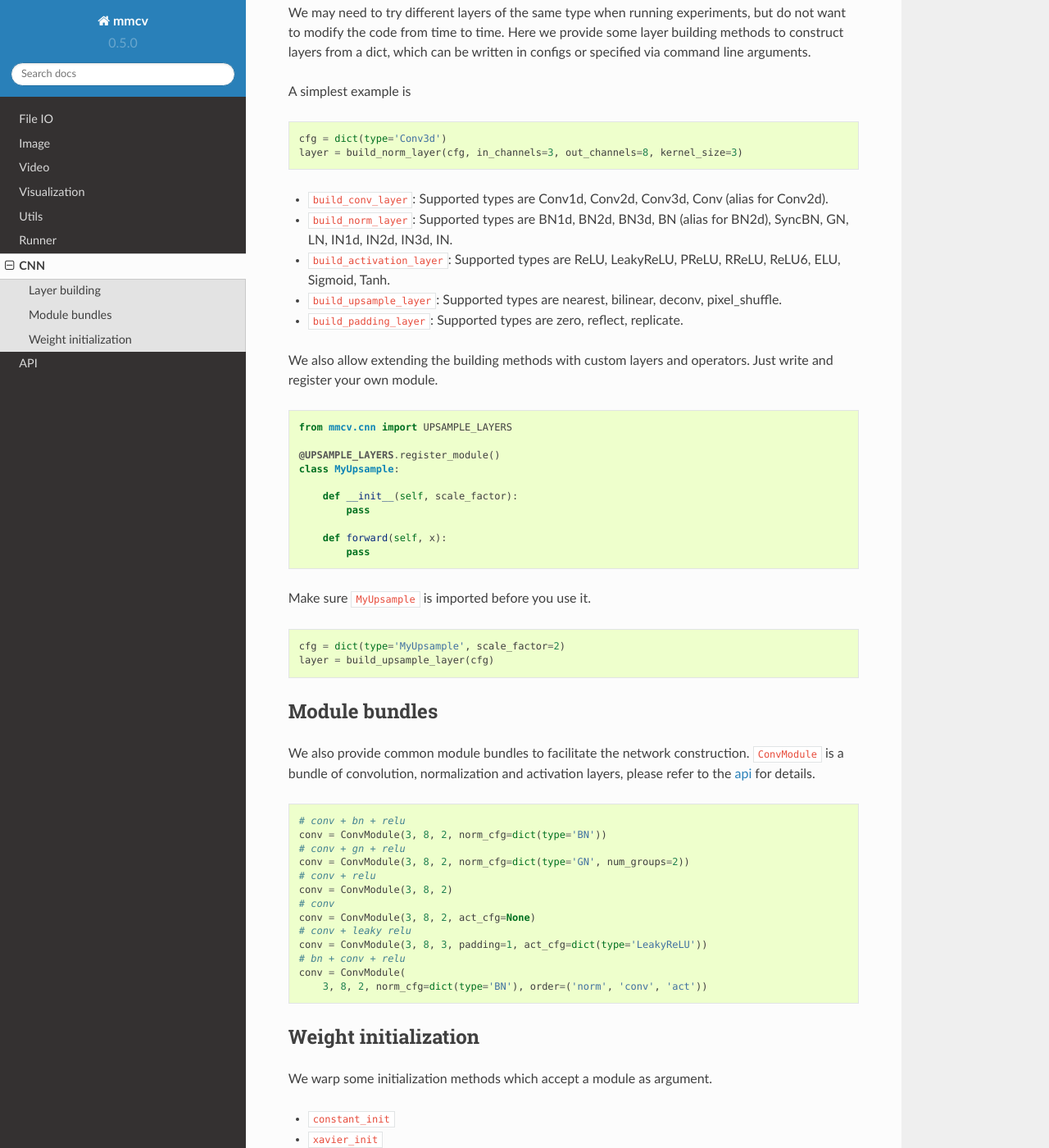
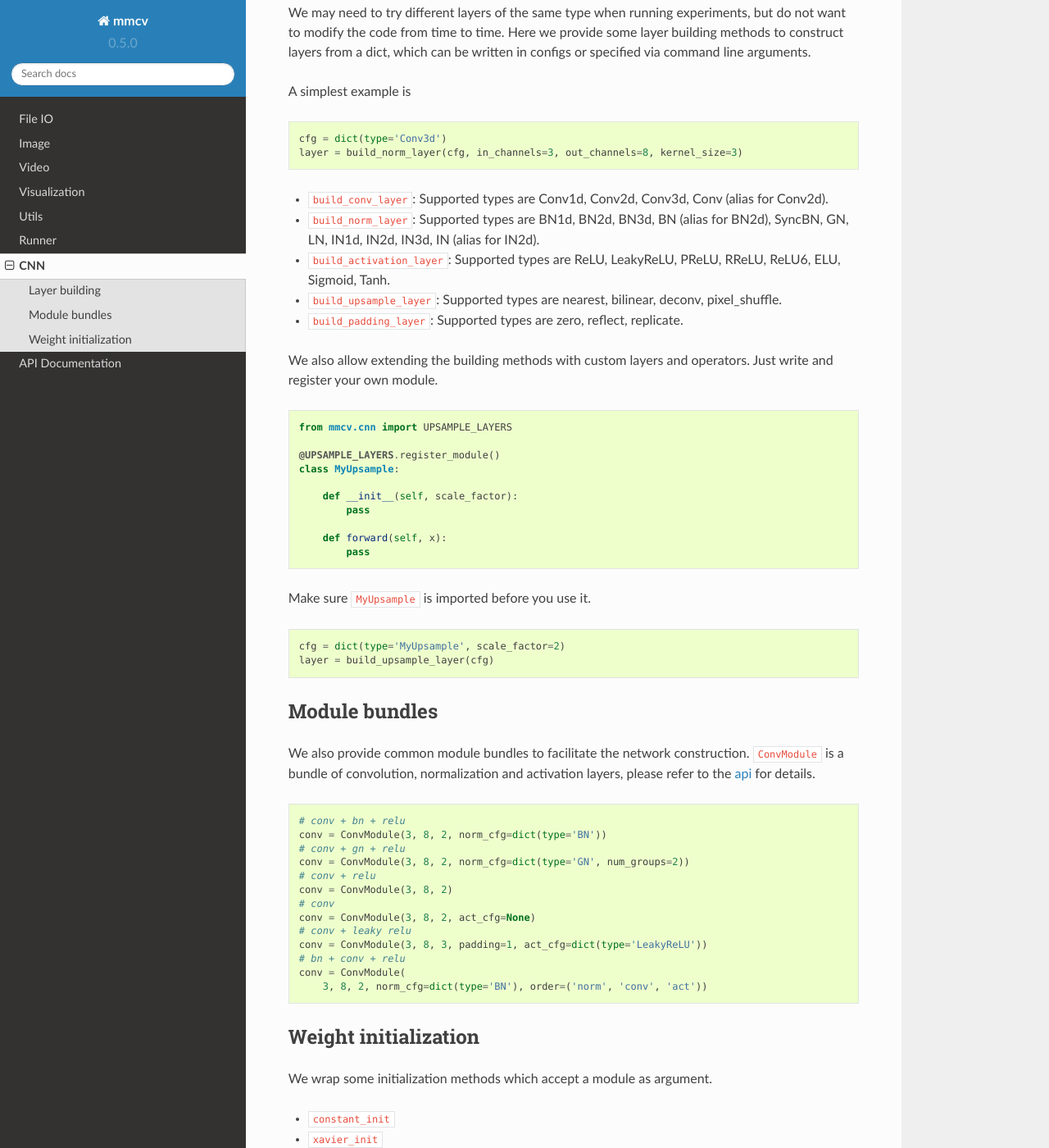
Before and after one commit to open-mmlab/mmcv, a Sphinx documentation site: the page built from docs/cnn.md, in a window 1280 px wide and 1400 px high, scrolled down 284 px. Shown: the whole window at 82% size. Built offline with Sphinx 7.4.7 and the Read the Docs theme 2.0.0, drawn with Linux system fonts in a browser that asks for light colours.

Commit message:
minor fix

````diff
--- a/docs/api.rst
+++ b/docs/api.rst
@@ -1,4 +1,4 @@
-API
+API Documentation
 ====
 
 
--- a/docs/cnn.md
+++ b/docs/cnn.md
@@ -16,7 +16,7 @@
 ```
 
 - `build_conv_layer`: Supported types are Conv1d, Conv2d, Conv3d, Conv (alias for Conv2d).
-- `build_norm_layer`: Supported types are BN1d, BN2d, BN3d, BN (alias for BN2d), SyncBN, GN, LN, IN1d, IN2d, IN3d, IN.
+- `build_norm_layer`: Supported types are BN1d, BN2d, BN3d, BN (alias for BN2d), SyncBN, GN, LN, IN1d, IN2d, IN3d, IN (alias for IN2d).
 - `build_activation_layer`: Supported types are ReLU, LeakyReLU, PReLU, RReLU, ReLU6, ELU, Sigmoid, Tanh.
 - `build_upsample_layer`: Supported types are nearest, bilinear, deconv, pixel_shuffle.
 - `build_padding_layer`: Supported types are zero, reflect, replicate.
@@ -68,7 +68,7 @@
 
 ### Weight initialization
 
-We warp some initialization methods which accept a module as argument.
+We wrap some initialization methods which accept a module as argument.
 
 - `constant_init`
 - `xavier_init`
````
